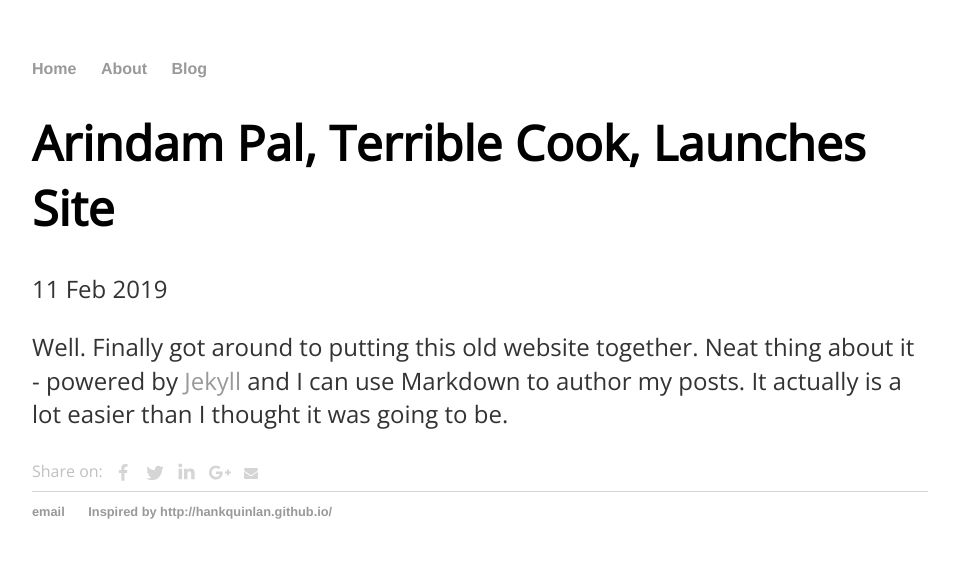
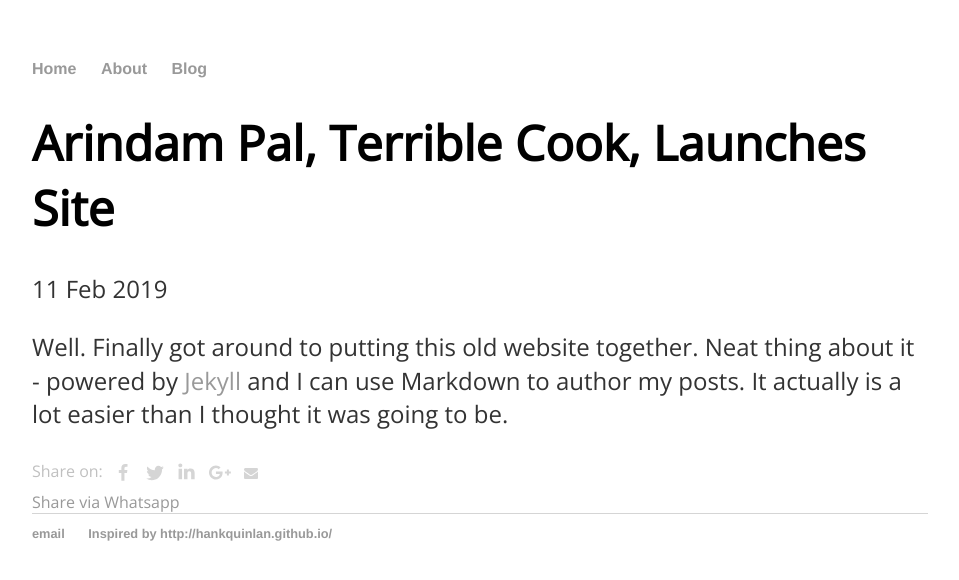
Before and after one commit to damnArin/damnArin.github.io, a Jekyll site: the page built from _posts/2019-02-11-Arindam-Pal-launches-blog.md, in a window 1280 px wide. Shown: the top 580 px of the page, without its empty margins (160-1119 px from the left). Built offline with Jekyll 4.4.1, drawn with Linux system fonts in a browser that asks for light colours.

Commit message:
whatsapp

```diff
--- a/_layouts/post.html
+++ b/_layouts/post.html
@@ -9,5 +9,5 @@
   {{ content }}
   {% include share-buttons.html %}
 </div>
-
+<a href="whatsapp://send?text=The text to share!" data-action="share/whatsapp/share">Share via Whatsapp</a>
 {% include disqus.html %}
```
